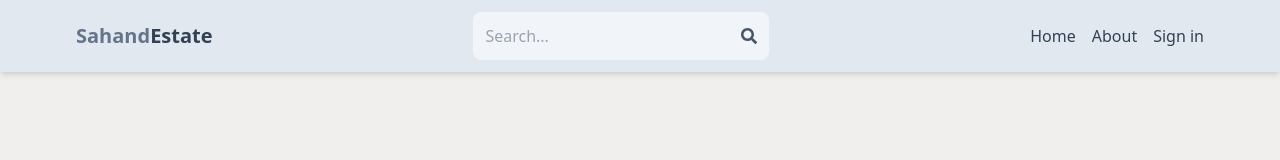
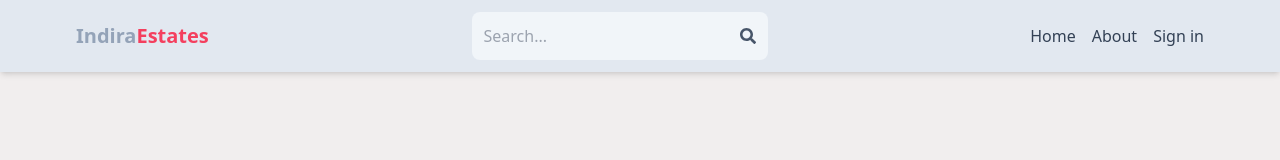
Before and after one commit to sourabhpunase/IndiraState, a React (Vite) app in the folder client/: page / in a window 1280 px wide. Shown: the top 160 px of the page. Built offline with nearby package versions, Linux system fonts and the light colour scheme; no server answers.

Commit message:
last change

```diff
--- a/client/src/components/Header.jsx
+++ b/client/src/components/Header.jsx
@@ -25,12 +25,11 @@ export default function Header() {
   return (
     <header className='bg-slate-200 shadow-md'>
       <div className='flex justify-between items-center max-w-6xl mx-auto p-3'>
-        <Link to='/'>
-          <h1 className='font-bold text-sm sm:text-xl flex flex-wrap'>
-            <span className='text-slate-500'>Sahand</span>
-            <span className='text-slate-700'>Estate</span>
-          </h1>
-        </Link>
+      <Link to='/'>
+<h1 className='font-bold text-sm sm:text-xl flex flex-wrap' >
+<span className='text-slate-400'>Indira </span>
+<spa className="text-rose-500">Estates</spa>
+</h1></Link>
         <form
           onSubmit={handleSubmit}
           className='bg-slate-100 p-3 rounded-lg flex items-center'
```
